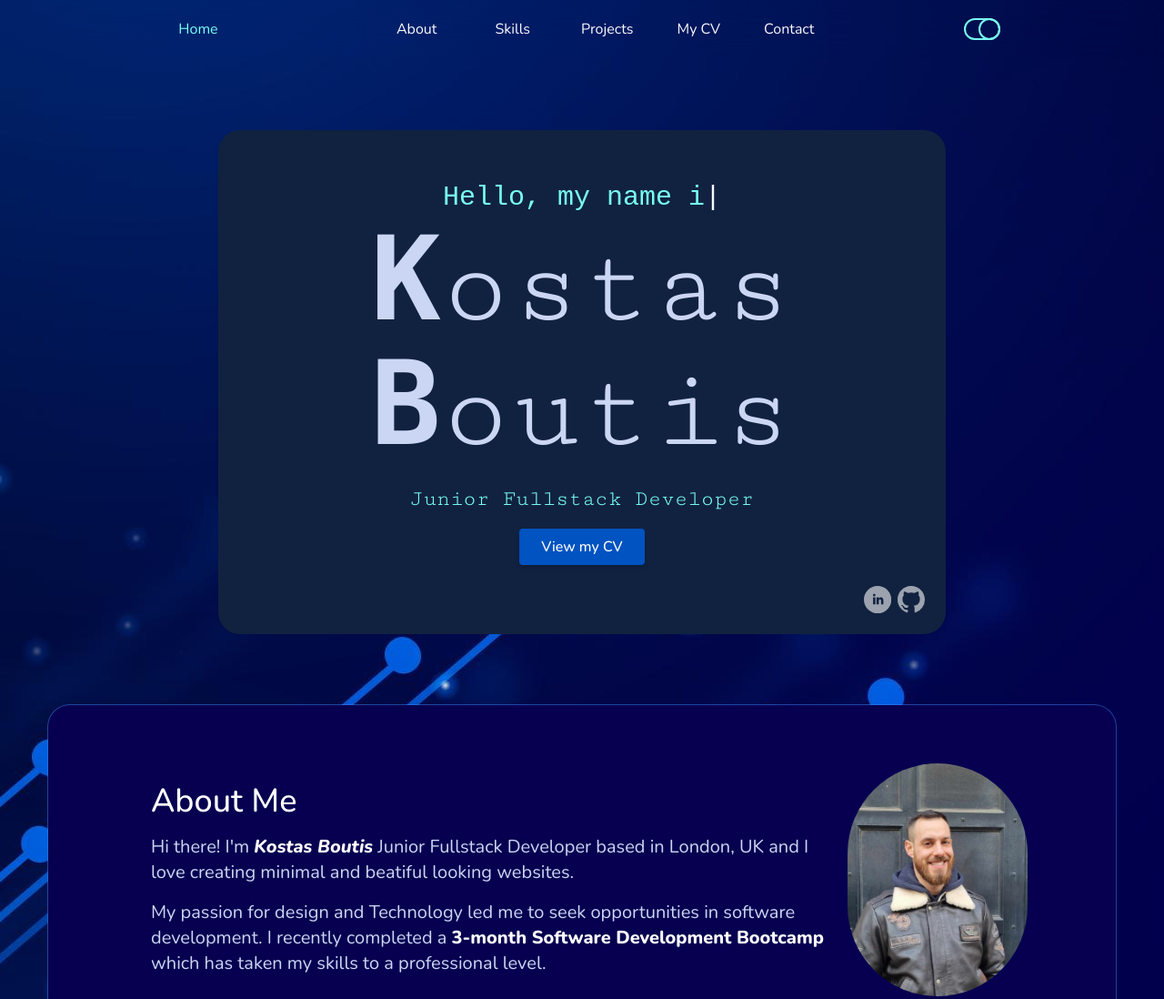
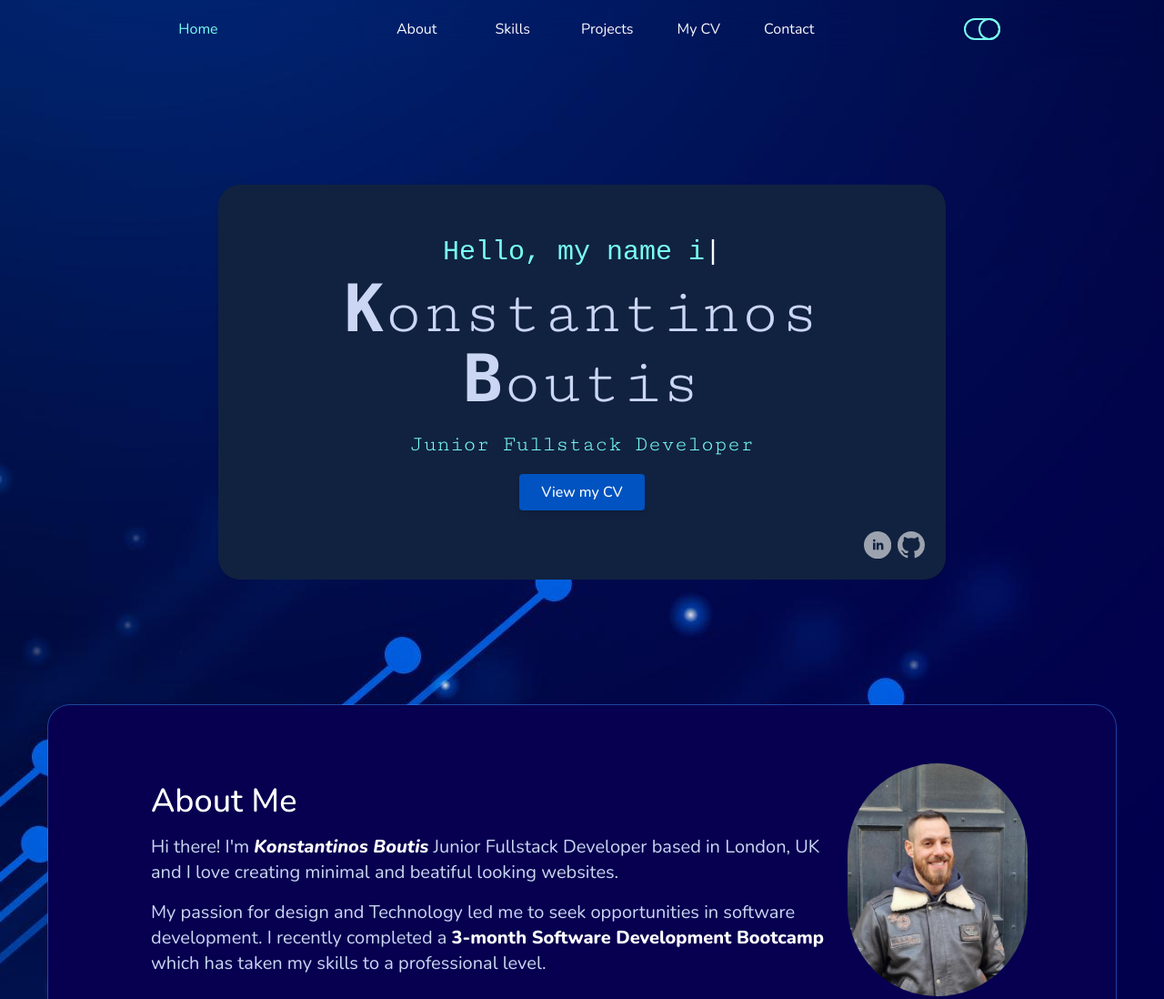
Before and after one commit to Kostas9093/Konstantinos-Boutis, a website: page index.html in a window 1280 px wide. Shown: the top 1098 px of the page at 91% size. Drawn offline with nearby package versions, Linux system fonts and the light colour scheme.

Commit message:
Update index.html

```diff
--- a/index.html
+++ b/index.html
@@ -106,9 +106,9 @@
                             <h5 class=" text dark:text-[#78fff1] text-xl lg:text-3xl font-normal mb-2 justify-start flex "
                                 id="typewriter-text"></h5>
                         </div>
-                        <p class="lg:text-9xl  dark:text-[#CBD6F4] text-7xl mb-4 items-center content-center "
+                        <p class="lg:text-8xl  dark:text-[#CBD6F4] text-7xl mb-4 items-center content-center "
                             id="typewriter-text1">
-                            <strong class="font-mono">K</strong>ostas
+                            <strong class="font-mono">K</strong>onstantinos
                             <strong class="font-mono">B</strong>outis</p>
                         <p class="text-[#] dark:text-[#78fff1] text-2xl mb-4 items-center content-center ">
 Junior Fullstack Developer</p>
@@ -150,7 +150,7 @@ Junior Fullstack Developer</p>
                 <div class=" mx-4 w-full   lg:w-1/2 xl:w-4/6 px-14 sm:px-0">
                     <h1 class=" text-3xl font-medium text-gray-100 capitalize lg:text-4xl dark:text-white">About Me</h1>
                     <p class=" text-xl mt-4 text-gray-100 dark:text-[#CBD6F4] ">
-                        Hi there! I'm <i class=" font-extrabold dark:text-[#fff] text-[#070050]">Kostas Boutis</i>
+                        Hi there! I'm <i class=" font-extrabold dark:text-[#fff] text-[#070050]">Konstantinos Boutis</i>
                         Junior Fullstack Developer based in London, UK and
                         I love creating minimal and beatiful looking websites.
                     </p>
@@ -358,9 +358,9 @@ Junior Fullstack Developer</p>
     <section class="text-gray-700  body-font js-show-on-scroll ">
         <div class="container flex flex-col items-center px-8 py-8 mx-auto max-w-7xl sm:flex-row">
             <a href="#"
-                class="text-xl font-black leading-none text-gray-900 dark:text-green-100 select-none logo">Kostas<span
+                class="text-xl font-black leading-none text-gray-900 dark:text-green-100 select-none logo">KostasBoutis<span
                     class="text-[#286D5D]">.</span></a>
-            <p class="mt-4 text-sm text-gray sm:ml-4 sm:pl-4 sm:border-l sm:border-gray-200 sm:mt-0">© 2024 Konstantinos Boutis
+            <p class="mt-4 text-sm text-gray-200  dark:text-gray-100 sm:ml-4 sm:pl-4 sm:border-l sm:border-gray-200 sm:mt-0">© 2024 Konstantinos Boutis
             </p>
             <span class="inline-flex justify-center mt-4 space-x-5 sm:ml-auto sm:mt-0 sm:justify-start">
                 <a href="mailto:konstantinosboutis@gmail.com"
```
